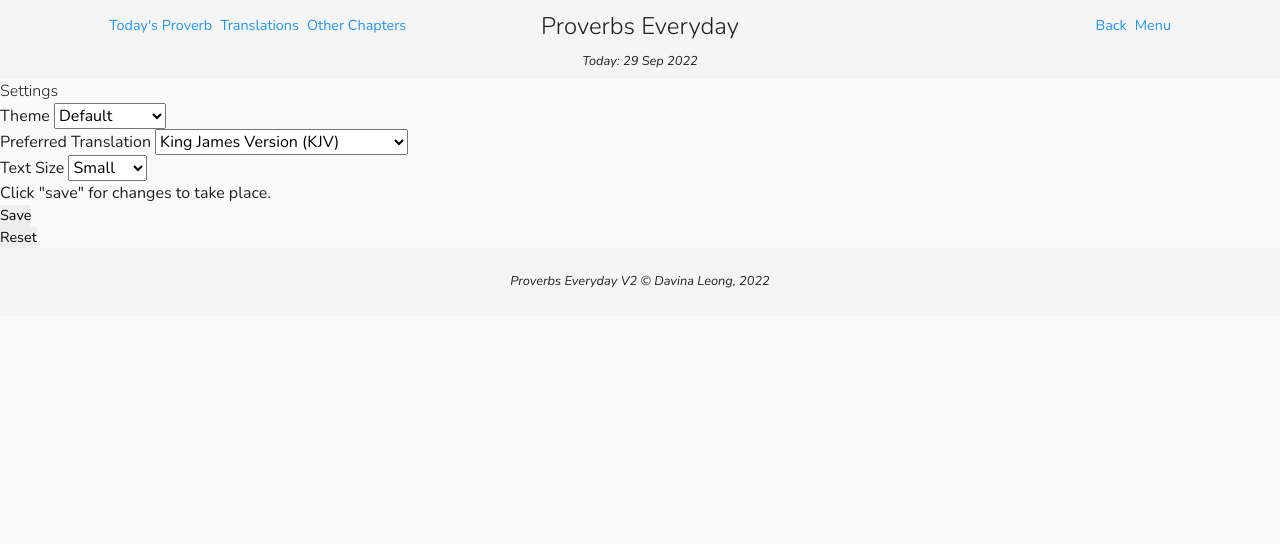
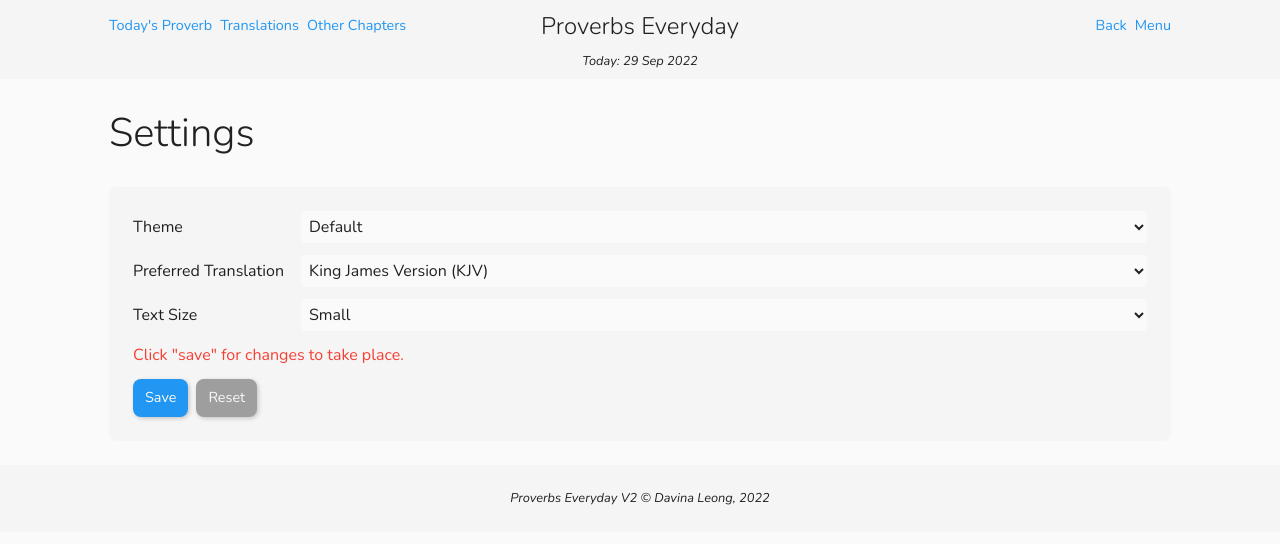
Before and after one commit to davinaleong/proj-proverbs-everday-2-template, a website built with Vite: page settings.html in a window 1280 px wide. Built offline with nearby package versions, Linux system fonts and the light colour scheme.

Commit message:
Settings page done

```diff
--- a/settings.html
+++ b/settings.html
@@ -48,11 +48,11 @@
         </div>
       </header>
 
-      <div class="content">
-        <h2>Settings</h2>
+      <div class="content container | p-y-400">
+        <h2 class="fsize-800 p-b-400">Settings</h2>
 
         <form action="#" class="settings-form">
-          <div class="form-group">
+          <div class="form-group-flex">
             <label for="theme" class="form-label">Theme</label>
             <select name="theme" id="theme" class="form-input">
               <option value="">Default</option>
@@ -65,7 +65,7 @@
             </select>
           </div>
 
-          <div class="form-group">
+          <div class="form-group-flex">
             <label for="translation" class="form-label"
               >Preferred Translation</label
             >
@@ -75,7 +75,7 @@
             </select>
           </div>
 
-          <div class="form-group">
+          <div class="form-group-flex">
             <label for="size" class="form-label">Text Size</label>
             <select name="size" id="size" class="form-input">
               <option value="small">Small</option>
@@ -84,9 +84,9 @@
             </select>
           </div>
 
-          <p class="text-danger">Click "save" for changes to take place.</p>
+          <p class="clr-danger-400">Click "save" for changes to take place.</p>
 
-          <div class="form-group">
+          <div class="form-buttons-flex">
             <button class="btn btn-primary" type="button">Save</button>
             <button class="btn btn-secondary" type="button">Reset</button>
           </div>
--- a/src/styles/_base.scss
+++ b/src/styles/_base.scss
@@ -13,6 +13,8 @@ $clr-primary-900: color("grey", 900);
 $clr-action-light: color("blue", 300);
 $clr-action: color("blue", 500);
 $clr-action-dark: color("blue", 700);
+
+$clr-danger-400: color("red", 500);
 
 $clr-neutral-50: color("grey", 50);
 $clr-neutral-100: color("grey", 100);
@@ -34,6 +36,8 @@ $clr-neutral-900: color("grey", 900);
   --clr-blockquote-bg: #{$clr-neutral-100};
   --clr-footer-bg: #{$clr-neutral-100};
   --clr-card-border: #{$clr-neutral-100};
+  --clr-form-bg: #{$clr-neutral-100};
+  --clr-form-input-bg: #{$clr-neutral-50};
 
   --ff-primary: #{$ff-primary};
   --ff-secondary: #{$ff-secondary};
@@ -47,6 +51,8 @@ $clr-neutral-900: color("grey", 900);
   --clr-action-light: #{$clr-action-light};
   --clr-action: #{$clr-action};
   --clr-action-dark: #{$clr-action-dark};
+
+  --clr-danger-400: #{$clr-danger-400};
 
   --clr-neutral-50: #{$clr-neutral-50};
   --clr-neutral-100: #{$clr-neutral-100};
@@ -93,8 +99,12 @@ a {
   text-decoration: none;
 }
 
-a:where(:hover, :visited, :active) {
+a:where(:hover, :visited, :active, :focus-within) {
   color: var(--clr-action);
+}
+
+.clr-danger-400 {
+  color: var(--clr-danger-400);
 }
 
 .btn {
@@ -111,7 +121,7 @@ a:where(:hover, :visited, :active) {
   padding: 0;
 }
 
-.btn-link:where(:hover, :focus-within) {
+.btn-link:where(:hover, :visited, :active, :focus-within) {
   color: var(--clr-action-dark);
 }
 
@@ -121,6 +131,30 @@ a:where(:hover, :visited, :active) {
   color: var(--clr-action);
   background-color: transparent;
   flex-direction: column;
+}
+
+.btn-primary {
+  color: color("grey", 50);
+  background-color: color("blue", 500);
+  padding: spacer(100) spacer(200);
+  border-radius: border-radius(100);
+  box-shadow: box-shadow(400);
+}
+
+.btn-primary:where(:hover, :visited, :active, :focus-within) {
+  background-color: color("blue", 400);
+}
+
+.btn-secondary {
+  color: color("grey", 50);
+  background-color: color("grey", 500);
+  padding: spacer(100) spacer(200);
+  border-radius: border-radius(100);
+  box-shadow: box-shadow(400);
+}
+
+.btn-secondary:where(:hover, :visited, :active, :focus-within) {
+  background-color: color("grey", 400);
 }
 
 .container {
@@ -178,7 +212,7 @@ a:where(:hover, :visited, :active) {
   font-style: italic;
 }
 
-@media (max-width: 37.5em) {
+@media (max-width: 37.49em) {
   .main-header-grid {
     grid-template-columns: repeat(2, 1fr);
   }
@@ -246,6 +280,49 @@ sub,
   background-color: var(--clr-blockquote-bg);
 }
 
+.settings-form {
+  display: flex;
+  flex-direction: column;
+  gap: spacer(200);
+  padding: spacer(400);
+  background-color: var(--clr-form-bg);
+  border-radius: border-radius(100);
+}
+
+.form-group-flex {
+  display: flex;
+  align-items: center;
+  flex-direction: column;
+  gap: spacer(50) spacer(100);
+}
+
+@media (min-width: 37.5em) {
+  .form-group-flex {
+    flex-direction: row;
+  }
+}
+
+.form-label {
+  display: block;
+  min-width: 10em;
+}
+
+.form-input {
+  display: block;
+  width: 100%;
+  border: none;
+  min-height: 2em;
+  padding: spacer(50);
+  border-radius: border-radius(50);
+  color: var(--clr-text);
+  background-color: var(--clr-form-input-bg);
+}
+
+.form-buttons-flex {
+  display: flex;
+  gap: spacer(100);
+}
+
 .main-footer {
   background-color: var(--clr-footer-bg);
 }
--- a/src/styles/_variables.scss
+++ b/src/styles/_variables.scss
@@ -493,7 +493,7 @@ $justify-items: (
 
 // C.11. Box Shadows
 $box-shadows: (
-  400: #{0 0.5em 0.7em 0 hsla(0, 0%, 0%, 0.2)},
+  400: #{0.1em 0.1em 0.3em 0 hsla(0, 0%, 0%, 0.2)},
 );
 
 @function box-shadow($box-shadow) {
```
